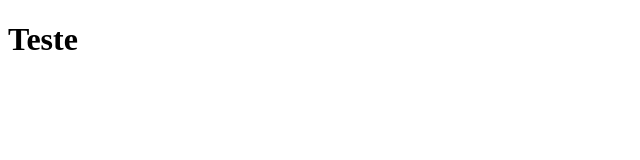
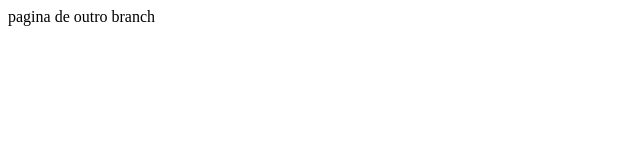
Before and after one commit to Raphael-dev1/AppDevJunior, a plain HTML site: page GitHub/aula/develop_teste.html in a window 1280 px wide. Shown: the whole page, without its empty margins (0-640 px from the left). Drawn offline with Linux system fonts and the light colour scheme.

Commit message:
inclusão no branch develop

```diff
--- a/GitHub/Aula3/teste.html
+++ b/GitHub/aula/develop_teste.html
@@ -7,6 +7,6 @@
     <title>Document</title>
 </head>
 <body>
-    <h1>Teste</h1>
+    pagina de outro branch
 </body>
 </html>
```
Also changed, not shown: Coisas.txt.
